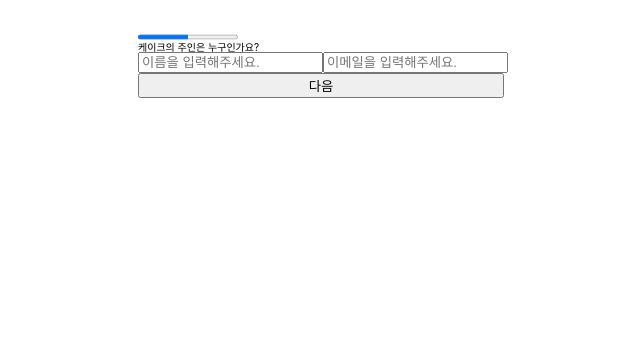
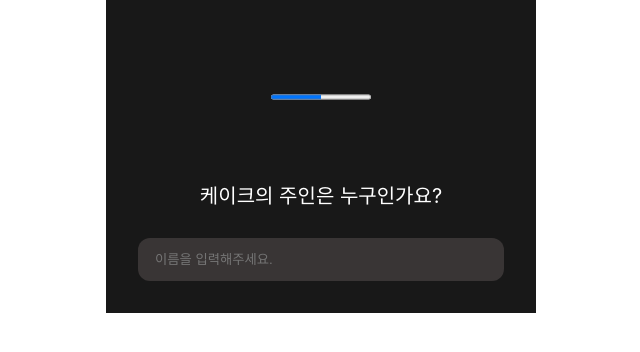
Before and after one commit to DO-SOPT-SOPKATHON-Web-1/Client, a React (Vite) app: page / in a window 1280 px wide. Shown: the top 352 px of the page, without its empty margins (319-959 px from the left). Built offline with nearby package versions, Linux system fonts and the light colour scheme; a web font is replaced by a local one.

Commit message:
design : 회원가입 ui 제작 중..

```diff
--- a/src/pages/SignUpPage.jsx
+++ b/src/pages/SignUpPage.jsx
@@ -7,22 +7,34 @@ function SignUpPage() {
       <Header>케이크의 주인은 누구인가요? </Header>
       <InputBox>
         <Input placeholder="이름을 입력해주세요." />
-        <Input placeholder="이메일을 입력해주세요." />
       </InputBox>
-      <Button type="button">다음</Button>
     </SignUpBox>
   );
 }
 const SignUpBox = styled.div`
   display: flex;
+  align-items: center;
   flex-direction: column;
   padding: 3.2rem;
+  background-color: ${({ theme }) => theme.colors.black};
 `;
-const ProgressBar = styled.progress``;
-const Header = styled.div``;
+const ProgressBar = styled.progress`
+  margin: 6rem 0 8.4rem 0;
+`;
+const Header = styled.div`
+  margin-bottom: 3.2rem;
+  color: white;
+  font-size: 2rem;
+`;
 const InputBox = styled.div`
   display: flex;
+  flex-direction: column;
+  width: 100%;
 `;
-const Input = styled.input``;
-const Button = styled.button``;
+const Input = styled.input`
+  padding: 1.4rem 1.7rem;
+  border-radius: 1.2rem;
+  border: none;
+  background-color: ${({ theme }) => theme.colors.gray09};
+`;
 export default SignUpPage;
```
